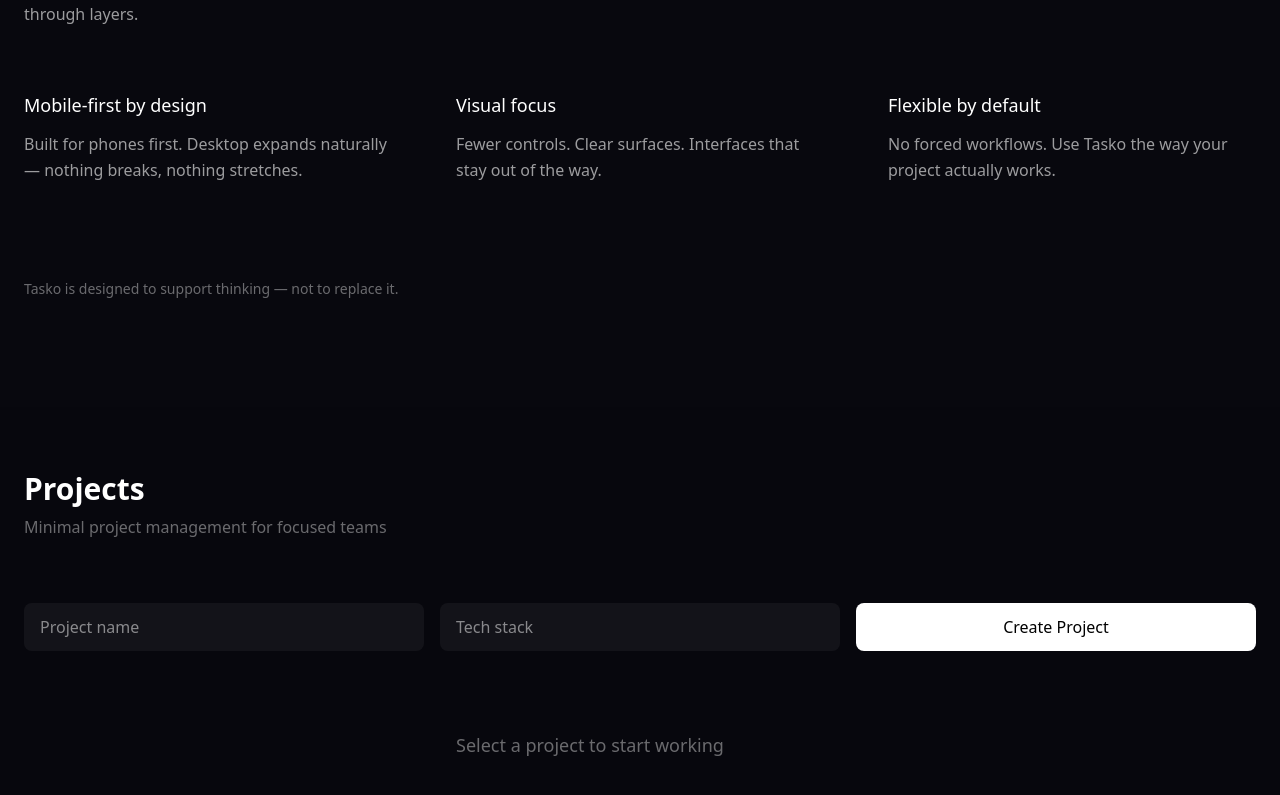
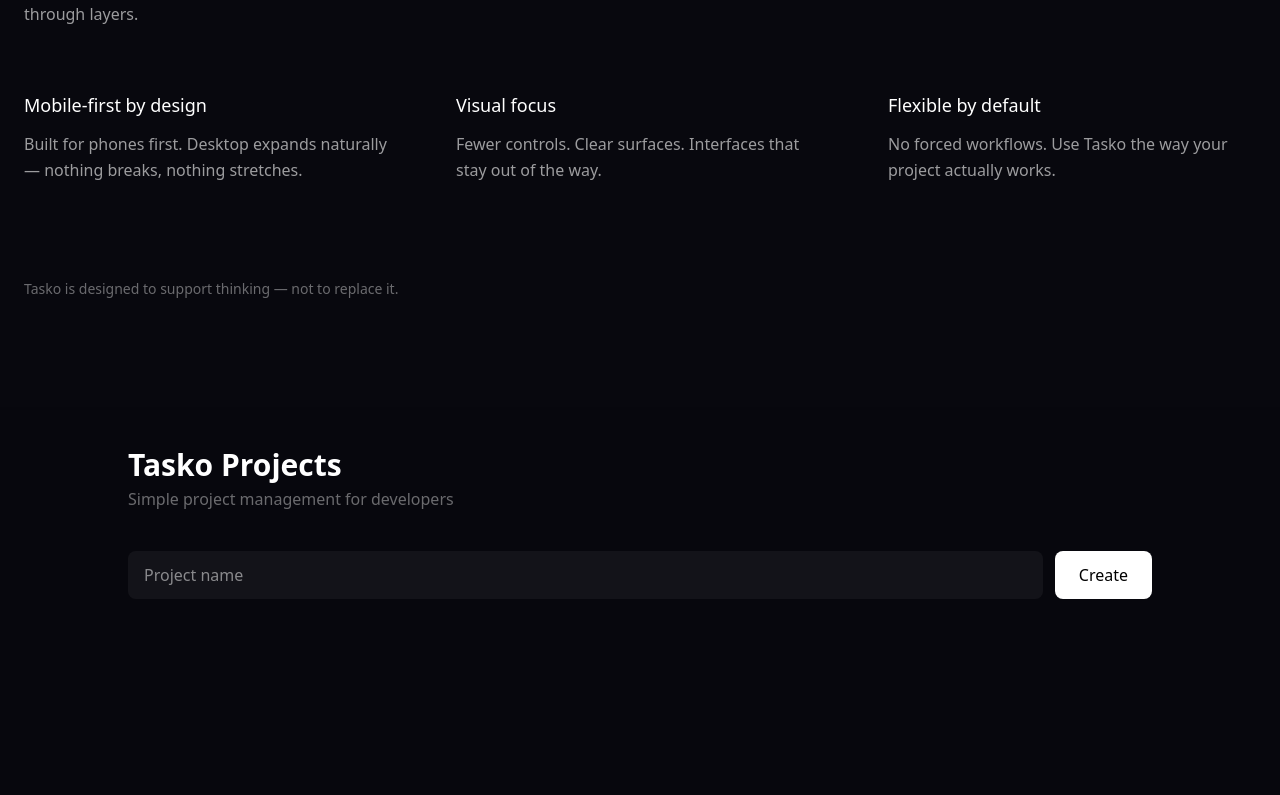
Before and after one commit to souravtech123/Tasko-Task-Manager, a React (Vite) app in the folder client/: page / in a window 1280 px wide. Shown: the part 1193-1988 px from the top of the page. Built offline with nearby package versions, Linux system fonts and the light colour scheme.

Commit message:
Version 2

```diff
--- a/client/src/Components/Home.jsx
+++ b/client/src/Components/Home.jsx
@@ -9,167 +9,154 @@
     return saved ? JSON.parse(saved) : [];
   });
 
-  const [active, setActive] = useState(null);
-  const [name, setName] = useState("");
-  const [stack, setStack] = useState("");
-  const [member, setMember] = useState("");
-  const [role, setRole] = useState(ROLES[0]);
+  const [activeId, setActiveId] = useState(null);
+
+  const [projectName, setProjectName] = useState("");
+  const [memberName, setMemberName] = useState("");
+  const [memberRole, setMemberRole] = useState(ROLES[0]);
   const [milestone, setMilestone] = useState("");
 
   useEffect(() => {
     localStorage.setItem("tasko-pms", JSON.stringify(projects));
   }, [projects]);
 
+  const activeProject = projects.find(p => p.id === activeId);
+
+  /* ---------- PROJECT ---------- */
   const createProject = () => {
-    if (!name.trim()) return;
-    setProjects(p => [
-      ...p,
+    if (!projectName.trim()) return;
+
+    setProjects([
+      ...projects,
       {
         id: Date.now(),
-        name,
-        stack,
+        name: projectName,
         team: [],
         milestones: [],
       },
     ]);
-    setName("");
-    setStack("");
+
+    setProjectName("");
   };
 
-  const deleteProject = (id) => {
-    setProjects(p => p.filter(pr => pr.id !== id));
-    if (active === id) setActive(null);
-  };
+  /* ---------- TEAM ---------- */
+  const addMember = () => {
+    if (!memberName.trim()) return;
 
-  const updateProject = (cb) => {
-    setProjects(p =>
-      p.map(pr => (pr.id === active ? cb(pr) : pr))
-    );
-  };
+    setProjects(projects.map(p =>
+      p.id === activeId
+        ? {
+            ...p,
+            team: [...p.team, { id: Date.now(), name: memberName, role: memberRole }],
+          }
+        : p
+    ));
 
-  const addMember = () => {
-    if (!member.trim()) return;
-    updateProject(pr => ({
-      ...pr,
-      team: [...pr.team, { id: Date.now(), name: member, role }],
-    }));
-    setMember("");
+    setMemberName("");
   };
 
   const removeMember = (id) => {
-    updateProject(pr => ({
-      ...pr,
-      team: pr.team.filter(m => m.id !== id),
-    }));
+    setProjects(projects.map(p =>
+      p.id === activeId
+        ? { ...p, team: p.team.filter(m => m.id !== id) }
+        : p
+    ));
   };
 
+  /* ---------- MILESTONE ---------- */
   const addMilestone = () => {
     if (!milestone.trim()) return;
-    updateProject(pr => ({
-      ...pr,
+
+    setProjects(projects.map(p =>
+      p.id === activeId
+        ? {
+            ...p,
             milestones: [
-        ...pr.milestones,
+              ...p.milestones,
               { id: Date.now(), title: milestone, status: STATUSES[0] },
             ],
-    }));
+          }
+        : p
+    ));
+
     setMilestone("");
   };
 
   const removeMilestone = (id) => {
-    updateProject(pr => ({
-      ...pr,
-      milestones: pr.milestones.filter(m => m.id !== id),
-    }));
+    setProjects(projects.map(p =>
+      p.id === activeId
+        ? { ...p, milestones: p.milestones.filter(m => m.id !== id) }
+        : p
+    ));
   };
 
-  const activeProject = projects.find(p => p.id === active);
-
   return (
-    <section className="min-h-screen bg-[#07070d] text-white">
-      <div className="max-w-7xl mx-auto px-6 py-16">
+    <section className="min-h-screen bg-[#07070d] text-white px-5 py-10">
+      <div className="max-w-5xl mx-auto">
 
         {/* HEADER */}
-        <header className="mb-16">
-          <h1 className="text-3xl font-semibold">Projects</h1>
-          <p className="text-white/40 mt-2">
-            Minimal project management for focused teams
+        <header className="mb-10">
+          <h1 className="text-3xl font-semibold">Tasko Projects</h1>
+          <p className="text-white/40 mt-1">
+            Simple project management for developers
           </p>
         </header>
 
         {/* CREATE PROJECT */}
-        <div className="grid grid-cols-1 md:grid-cols-3 gap-4 mb-20">
+        <div className="flex gap-3 mb-12">
           <input
-            className="bg-white/5 px-4 py-3 rounded-lg outline-none focus:ring-1 focus:ring-white/30"
+            className="flex-1 bg-white/5 px-4 py-3 rounded-lg outline-none"
             placeholder="Project name"
-            value={name}
-            onChange={e => setName(e.target.value)}
-          />
-          <input
-            className="bg-white/5 px-4 py-3 rounded-lg outline-none focus:ring-1 focus:ring-white/30"
-            placeholder="Tech stack"
-            value={stack}
-            onChange={e => setStack(e.target.value)}
+            value={projectName}
+            onChange={e => setProjectName(e.target.value)}
           />
           <button
             onClick={createProject}
-            className="bg-white text-black rounded-lg py-3 font-medium hover:bg-white/90 transition"
+            className="px-6 py-3 rounded-lg bg-white text-black font-medium"
           >
-            Create Project
+            Create
           </button>
         </div>
 
-        <div className="grid grid-cols-1 lg:grid-cols-12 gap-16">
-
         {/* PROJECT LIST */}
-          <aside className="lg:col-span-4 space-y-4">
+        <div className="space-y-3 mb-12">
           {projects.map(p => (
-              <div
+            <button
               key={p.id}
-                className={`p-5 rounded-xl border transition cursor-pointer ${
-                  active === p.id
-                    ? "border-white/30 bg-white/10"
-                    : "border-white/10 bg-white/5 hover:bg-white/10"
+              onClick={() => setActiveId(p.id)}
+              className={`w-full text-left px-5 py-4 rounded-lg transition ${
+                activeId === p.id
+                  ? "bg-white text-black"
+                  : "bg-white/5 hover:bg-white/10"
               }`}
             >
-                <div onClick={() => setActive(p.id)}>
-                  <h3 className="text-lg font-medium">{p.name}</h3>
-                  <p className="text-sm text-white/40">
-                    {p.stack || "No stack"}
+              {p.name}
+            </button>
+          ))}
+        </div>
+
+        {/* EMPTY STATE */}
+        {!activeProject && projects.length > 0 && (
+          <p className="text-white/40">
+            Select a project to manage it 👆
+          </p>
+        )}
+
+        {/* PROJECT DETAILS */}
+        {activeProject && (
+          <div className="space-y-14">
+
+            {/* PROJECT TITLE */}
+            <div>
+              <h2 className="text-2xl font-semibold">{activeProject.name}</h2>
+              <p className="text-white/40 text-sm">
+                Manage team & milestones
               </p>
             </div>
 
-                <button
-                  onClick={() => deleteProject(p.id)}
-                  className="mt-4 text-xs text-red-400 hover:text-red-300"
-                >
-                  Delete Project
-                </button>
-              </div>
-            ))}
-          </aside>
-
-          {/* WORKSPACE */}
-          <main className="lg:col-span-8">
-            {!activeProject ? (
-              <p className="text-white/40 text-lg">
-                Select a project to start working
-              </p>
-            ) : (
-              <div className="space-y-14">
-
-                {/* TITLE */}
-                <section>
-                  <h2 className="text-2xl font-semibold">
-                    {activeProject.name}
-                  </h2>
-                  <p className="text-white/40 mt-1">
-                    {activeProject.stack}
-                  </p>
-                </section>
-
             {/* TEAM */}
             <section>
-                  <p className="text-sm text-white/40 mb-4">Team</p>
+              <h3 className="text-lg font-medium mb-3">Team</h3>
 
               <div className="flex flex-wrap gap-3 mb-4">
                 {activeProject.team.map(m => (
@@ -180,7 +167,7 @@
                     <span>{m.name} · {m.role}</span>
                     <button
                       onClick={() => removeMember(m.id)}
-                          className="text-red-400 hover:text-red-300"
+                      className="text-red-400"
                     >
                       ×
                     </button>
@@ -188,17 +175,17 @@
                 ))}
               </div>
 
-                  <div className="flex gap-3 flex-wrap">
+              <div className="flex flex-wrap gap-3">
                 <input
                   className="bg-white/5 px-3 py-2 rounded-lg text-sm"
-                      placeholder="Name"
-                      value={member}
-                      onChange={e => setMember(e.target.value)}
+                  placeholder="Member name"
+                  value={memberName}
+                  onChange={e => setMemberName(e.target.value)}
                 />
                 <select
                   className="bg-white/5 px-3 py-2 rounded-lg text-sm"
-                      value={role}
-                      onChange={e => setRole(e.target.value)}
+                  value={memberRole}
+                  onChange={e => setMemberRole(e.target.value)}
                 >
                   {ROLES.map(r => (
                     <option key={r}>{r}</option>
@@ -208,14 +195,14 @@
                   onClick={addMember}
                   className="px-4 py-2 rounded-lg bg-white text-black text-sm"
                 >
-                      Add Member
+                  Add
                 </button>
               </div>
             </section>
 
             {/* MILESTONES */}
             <section>
-                  <p className="text-sm text-white/40 mb-4">Milestones</p>
+              <h3 className="text-lg font-medium mb-3">Milestones</h3>
 
               <div className="space-y-3 mb-4">
                 {activeProject.milestones.map(m => (
@@ -226,7 +213,7 @@
                     <span>{m.title}</span>
                     <button
                       onClick={() => removeMilestone(m.id)}
-                          className="text-xs text-red-400 hover:text-red-300"
+                      className="text-xs text-red-400"
                     >
                       Delete
                     </button>
@@ -236,7 +223,7 @@
 
               <div className="flex gap-3">
                 <input
-                      className="bg-white/5 px-3 py-2 rounded-lg text-sm"
+                  className="bg-white/5 px-3 py-2 rounded-lg text-sm flex-1"
                   placeholder="New milestone"
                   value={milestone}
                   onChange={e => setMilestone(e.target.value)}
@@ -252,8 +239,7 @@
 
           </div>
         )}
-          </main>
-        </div>
+
       </div>
     </section>
   );
```
Lines whose indentation alone changed are shown as unchanged.
